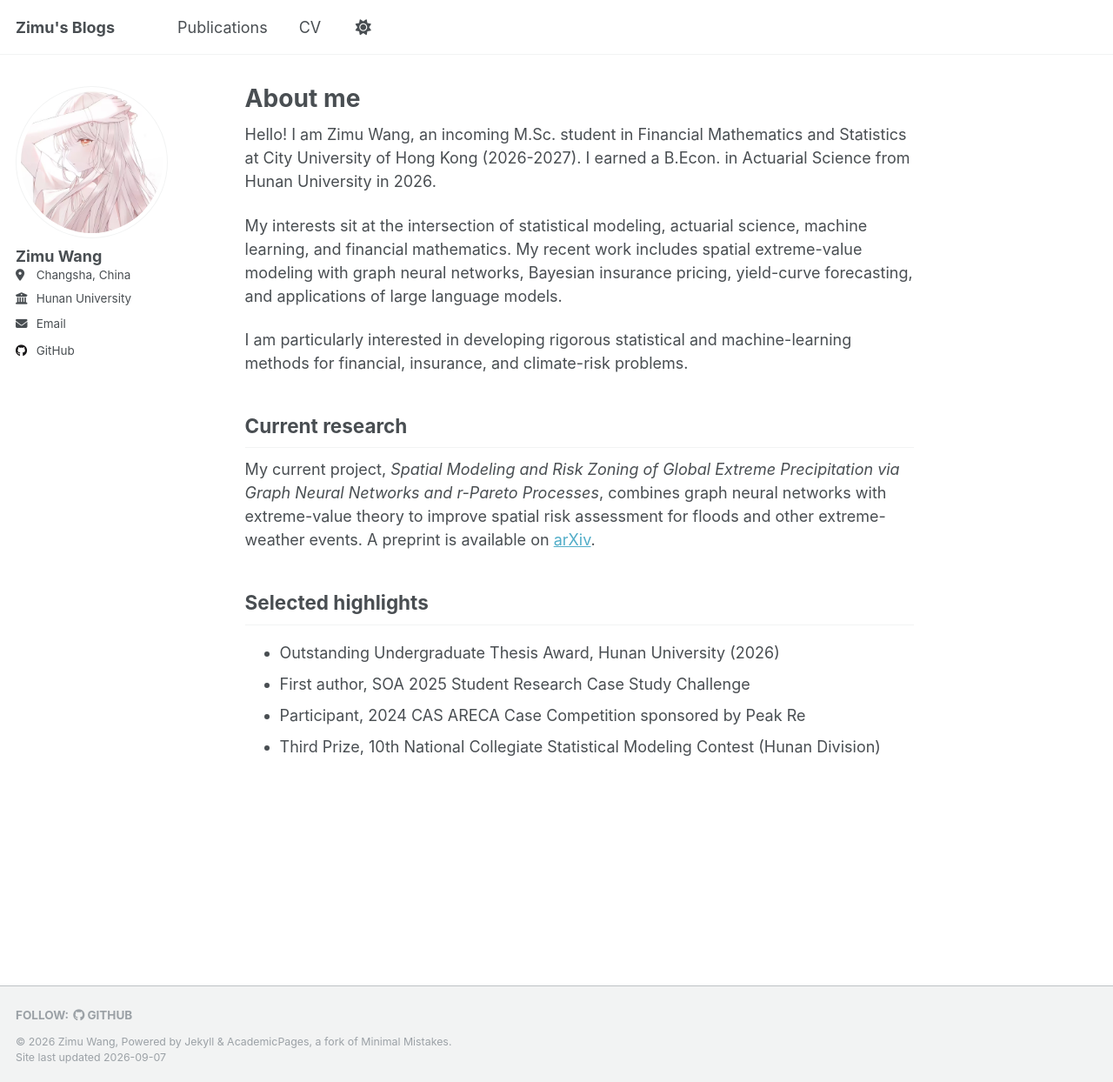
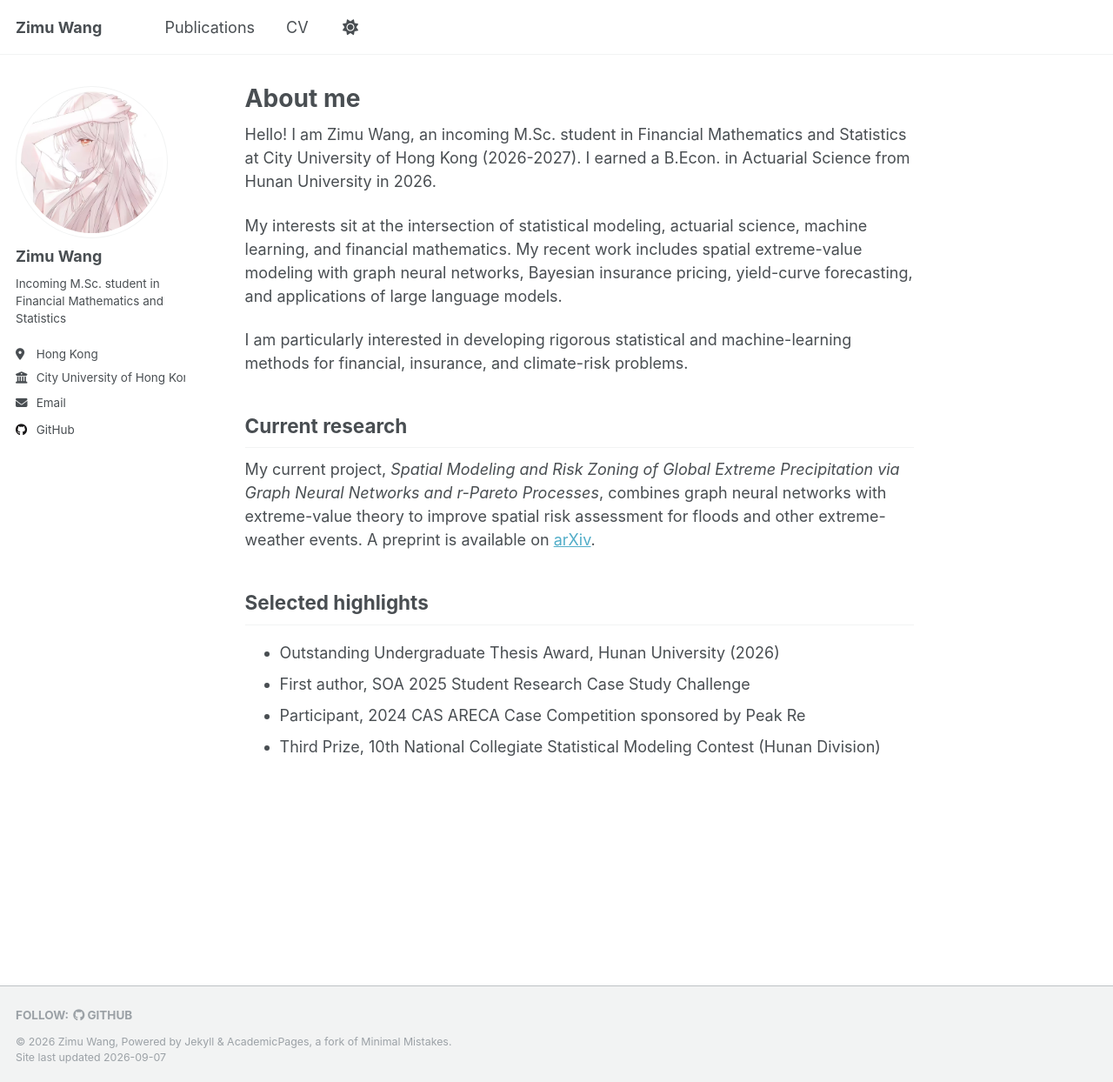
Before and after one commit to Zwitmo/Zwitmo.github.io, a Jekyll site: the page built from _pages/about.md, in a window 1280 px wide and 1244 px high. Shown: the whole window at 87% size. Built offline with Jekyll 4.4.1, drawn with Linux system fonts in a browser that asks for light colours.

Commit message:
Update site metadata and author profile

```diff
--- a/_config.yml
+++ b/_config.yml
@@ -9,10 +9,10 @@
 # Basic Site Settings
 locale                   : "en-US"
 site_theme               : "default"
-title                    : "Zimu's Blogs"
+title                    : "Zimu Wang"
 title_separator          : "-"
 name                     : &name "Zimu Wang"
-description              : &description "personal description"
+description              : &description "Zimu Wang — statistical modeling, actuarial science, machine learning, and financial mathematics"
 url                      : https://zwitmo.github.io/ # the base hostname & protocol for your site e.g. "https://[your GitHub username].github.io"
 baseurl                  : "" # the subpath of your site, e.g. "/blog"
 repository               : "Zwitmo/Zwitmo.github.io"
@@ -25,11 +25,11 @@ author:
   avatar           : "icon.jpg"
   name             : "Zimu Wang"
   pronouns         : # example: "she/her"
-  bio              : #"Short biography for the left-hand sidebar"
-  location         : "Changsha, China"
-  employer         : "Hunan University"
+  bio              : "Incoming M.Sc. student in Financial Mathematics and Statistics"
+  location         : "Hong Kong"
+  employer         : "City University of Hong Kong"
   uri              : # URL
-  email            : "wzm040218##hnu.edu.cn"
+  email            : "zimuwang9-c@my.cityu.edu.hk"
 
   # Academic websites
   arxiv            : # URL - Update with the correct link to your profile
```
